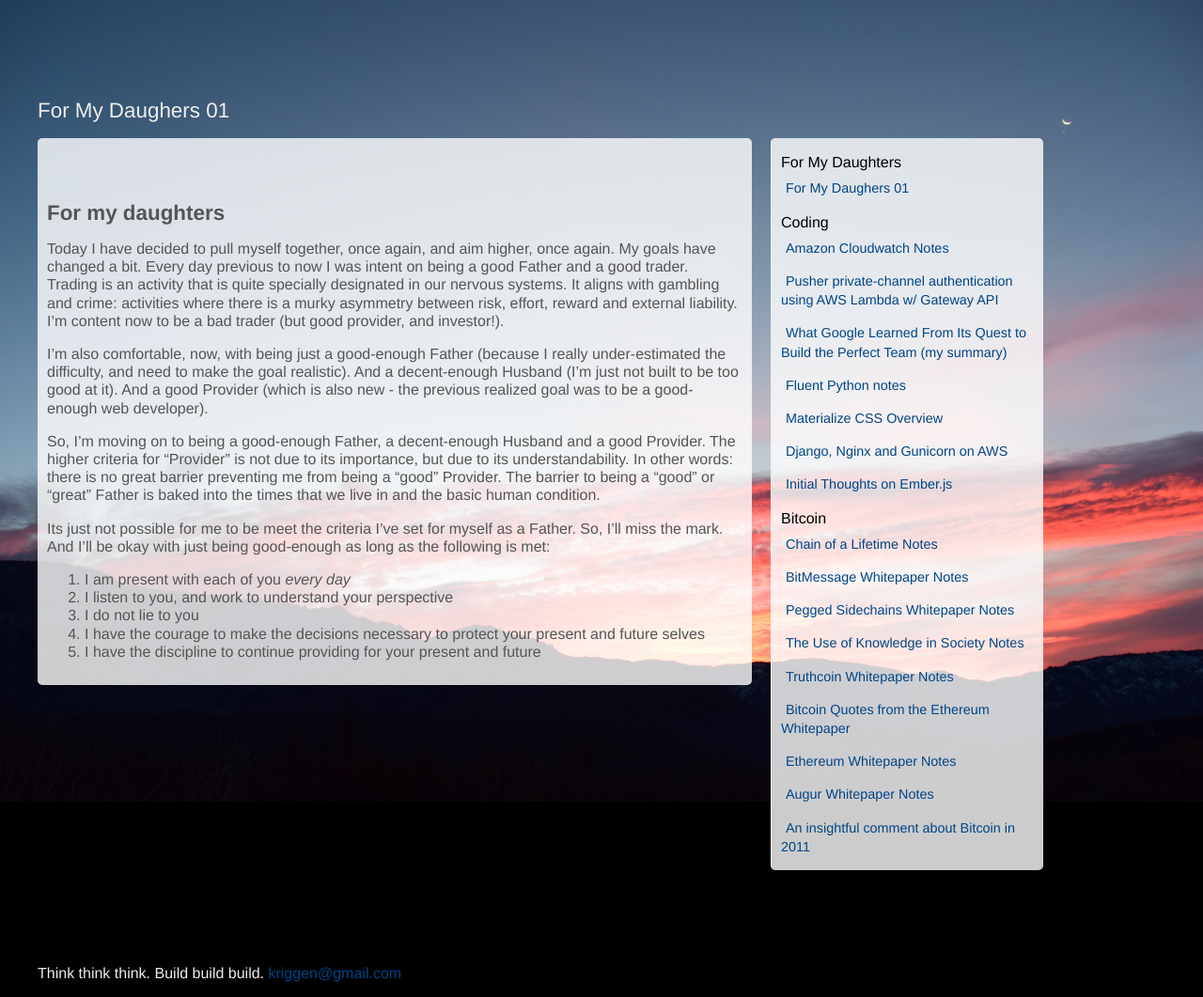
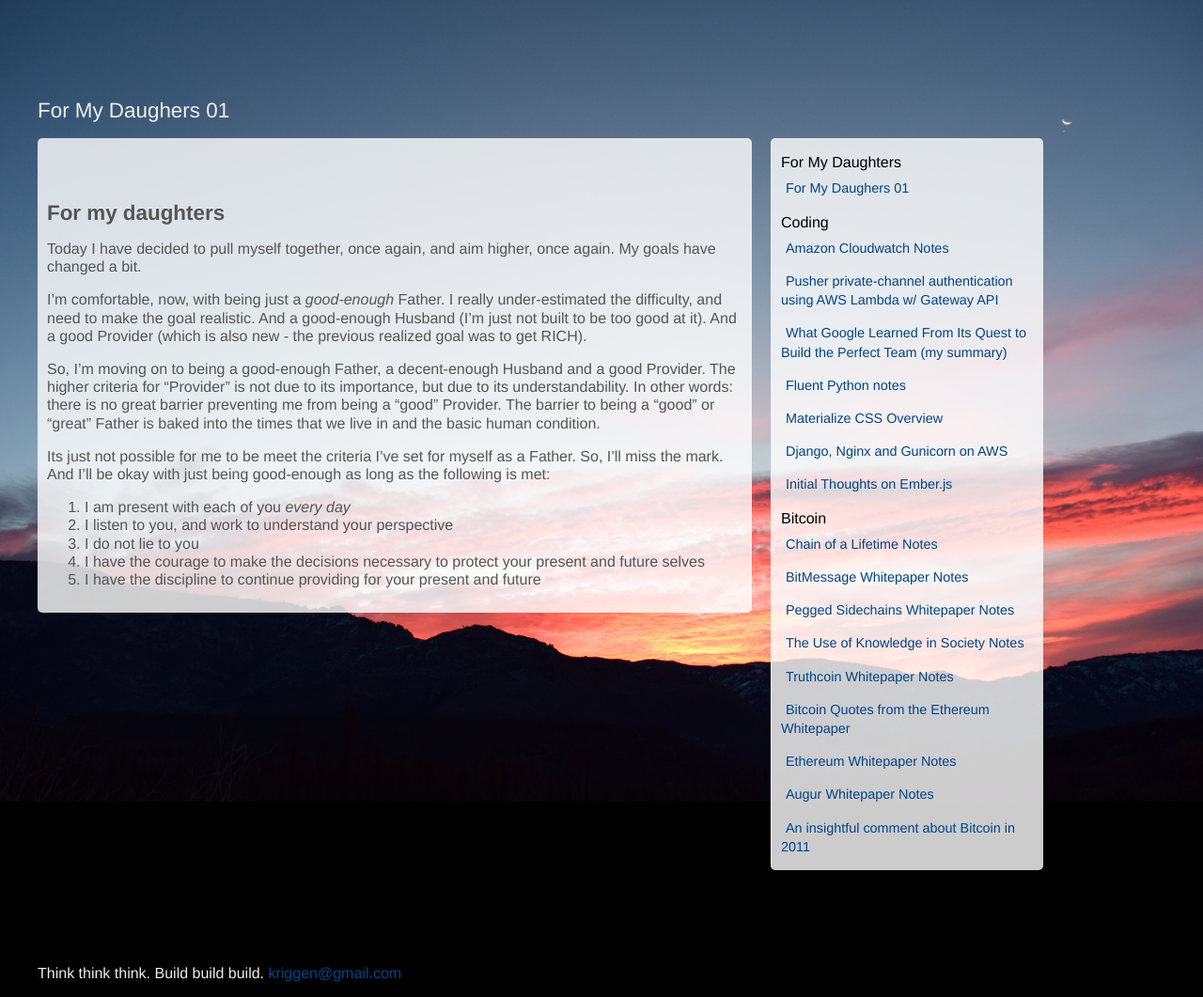
Before and after one commit to kvnn/kevinriggen, a Jekyll site: the page built from _ForMyDaughters/2020-06-10-For-My-Daughters.md, in a window 1280 px wide. Shown: the whole page at 94% size. Built offline with Jekyll 4.4.1, drawn with Linux system fonts in a browser that asks for light colours.

Commit message:
Removed fluff

```diff
--- a/_ForMyDaughters/2020-06-10-For-My-Daughters.md
+++ b/_ForMyDaughters/2020-06-10-For-My-Daughters.md
@@ -4,9 +4,9 @@ title: For My Daughers 01
 ---
 
 # For my daughters
-Today I have decided to pull myself together, once again, and aim higher, once again. My goals have changed a bit. Every day previous to now I was intent on being a good Father and a good trader. Trading is an activity that is quite specially designated in our nervous systems. It aligns with gambling and crime: activities where there is a murky asymmetry between risk, effort, reward and external liability. I'm content now to be a bad trader (but good provider, and investor!).
+Today I have decided to pull myself together, once again, and aim higher, once again. My goals have changed a bit.
 
-I'm also comfortable, now, with being just a good-enough Father (because I really under-estimated the difficulty, and need to make the goal realistic). And a decent-enough Husband (I'm just not built to be too good at it). And a good Provider (which is also new - the previous realized goal was to be a good-enough web developer).
+I'm comfortable, now, with being just a *good-enough* Father. I really under-estimated the difficulty, and need to make the goal realistic. And a good-enough Husband (I'm just not built to be too good at it). And a good Provider (which is also new - the previous realized goal was to get RICH).
 
 So, I'm moving on to being a good-enough Father, a decent-enough Husband and a good Provider. The higher criteria for "Provider" is not due to its importance, but due to its understandability. In other words: there is no great barrier preventing me from being a "good" Provider. The barrier to being a "good" or "great" Father is baked into the times that we live in and the basic human condition.
 
```
